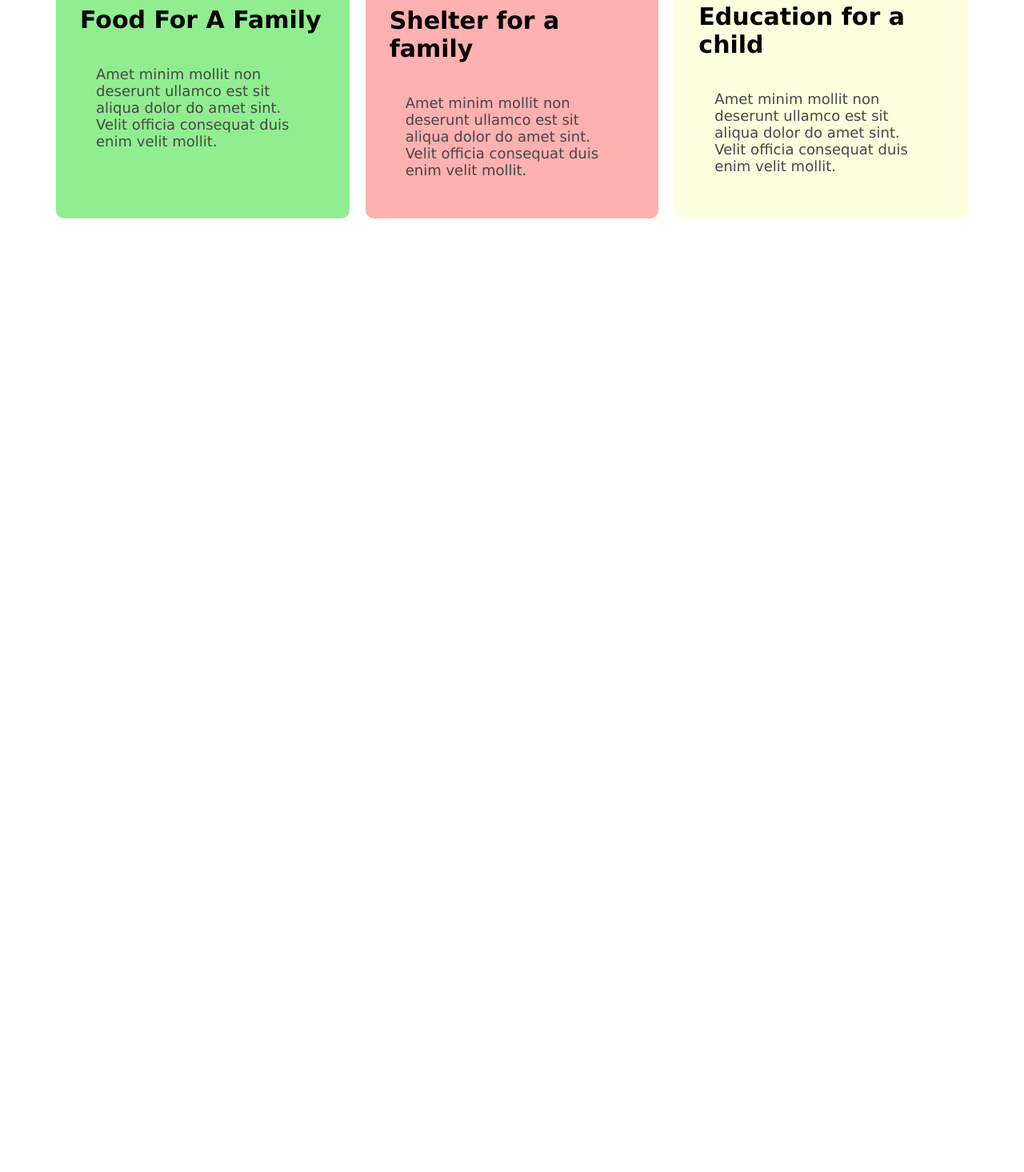
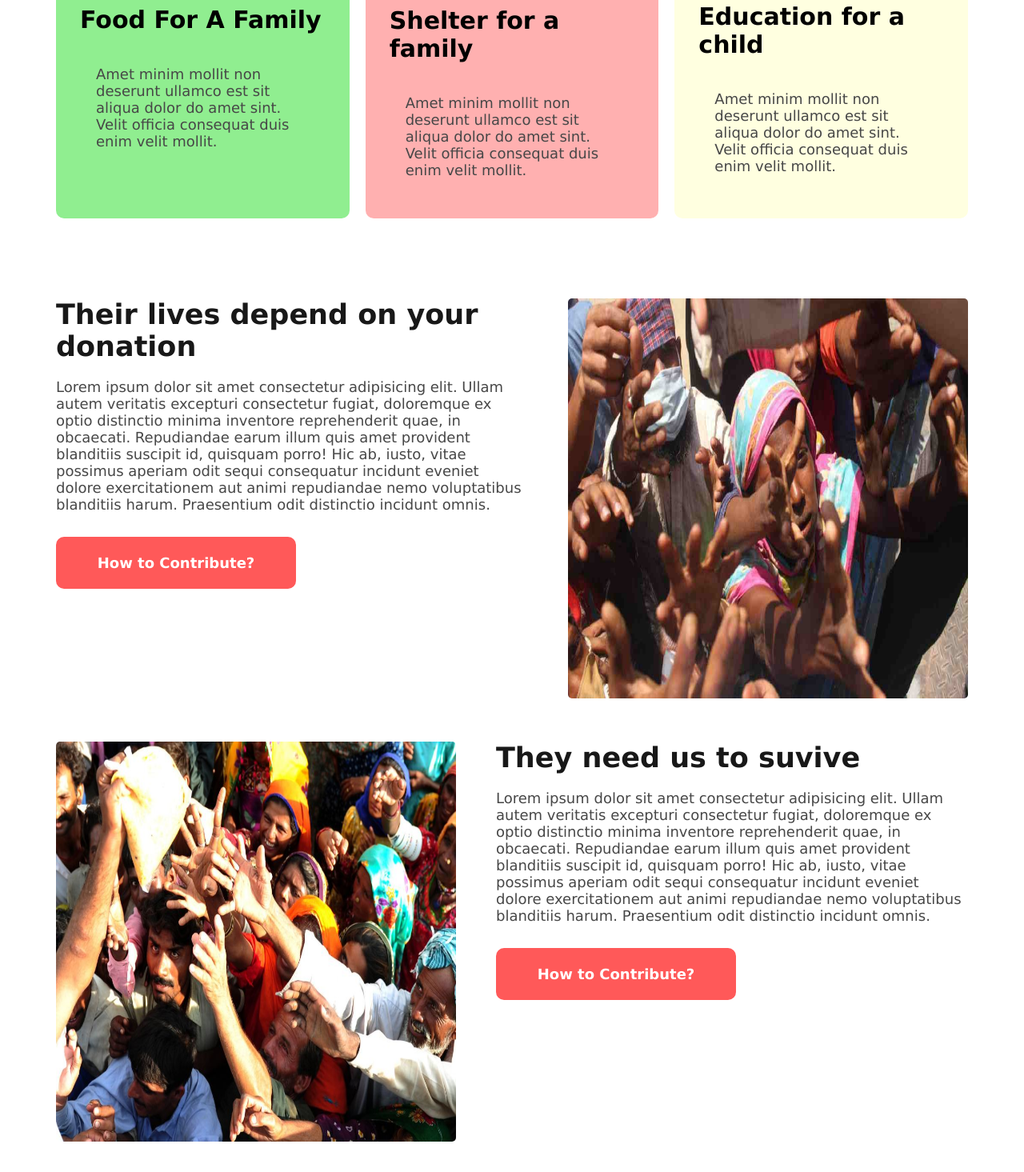
Before and after one commit to anikrahman2/practic-projects, a plain HTML site: page index.html in a window 1280 px wide. Shown: the part 2311-3776 px from the top of the page at 80% size. Before the commit the page ends 2634 px from the top, so only its background shows below. Drawn offline with Linux system fonts and the light colour scheme.

Commit message:
Article Section added

```diff
--- a/css/style.css
+++ b/css/style.css
@@ -176,3 +176,31 @@
   font-size: 18px;
   color: #474747;
 }
+.article{
+  max-width: 1140px;
+  margin: 0 auto;
+}
+.article-content{
+  display: flex;
+  gap: 50px;
+  margin: 50px 0;
+}
+.article-img{
+  width: 500px;
+  height: 500px;
+  border-radius: 5px;
+}
+.article-title{
+  font-size: 35px;
+  font-weight: 700;
+  color: #181818;
+  margin-bottom: 20px;
+}
+.article-description{
+  font-size: 18px;
+  font-weight: 500;
+  color: #474747;
+}
+.btn-2nd{
+  width: 300px;
+}
--- a/index.html
+++ b/index.html
@@ -76,6 +76,30 @@
 
       </div>
     </section>
+    <section>
+      <article class="article">
+        <dir class="article-content">
+          <div>
+            <h3 class="article-title">Their lives depend on your donation</h3>
+            <p class="article-description">Lorem ipsum dolor sit amet consectetur adipisicing elit. Ullam autem veritatis excepturi consectetur fugiat, doloremque ex optio distinctio minima inventore reprehenderit quae, in obcaecati. Repudiandae earum illum quis amet provident blanditiis suscipit id, quisquam porro! Hic ab, iusto, vitae possimus aperiam odit sequi consequatur incidunt eveniet dolore exercitationem aut animi repudiandae nemo voluptatibus blanditiis harum. Praesentium odit distinctio incidunt omnis.</p>
+            <button class="btn-primary btn-2nd">How to Contribute?</button>
+          </div>
+          <div>
+            <img src="images/donation8.jpg" alt="" class="article-img">
+          </div>
+        </dir>
+        <article class="article">
+          <dir class="article-content">
+            <div>
+              <img src="images/donation0.jpg" alt="" class="article-img">
+            </div>
+            <div>
+              <h3 class="article-title">They need us to suvive</h3>
+              <p class="article-description">Lorem ipsum dolor sit amet consectetur adipisicing elit. Ullam autem veritatis excepturi consectetur fugiat, doloremque ex optio distinctio minima inventore reprehenderit quae, in obcaecati. Repudiandae earum illum quis amet provident blanditiis suscipit id, quisquam porro! Hic ab, iusto, vitae possimus aperiam odit sequi consequatur incidunt eveniet dolore exercitationem aut animi repudiandae nemo voluptatibus blanditiis harum. Praesentium odit distinctio incidunt omnis.</p>
+              <button class="btn-primary btn-2nd">How to Contribute?</button>
+            </div>
+      </article>
+    </section>
   </main>
   <footer>
 
```
